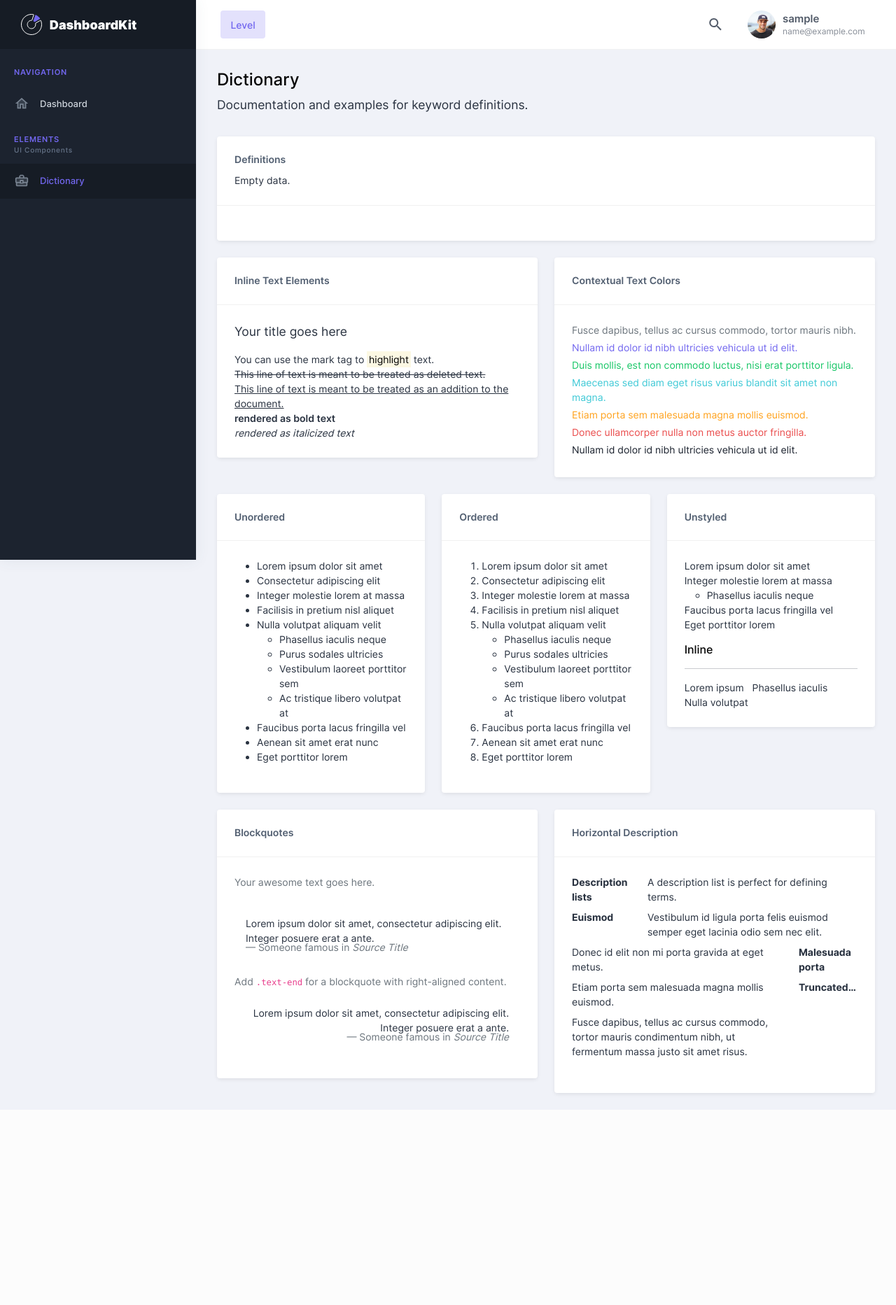
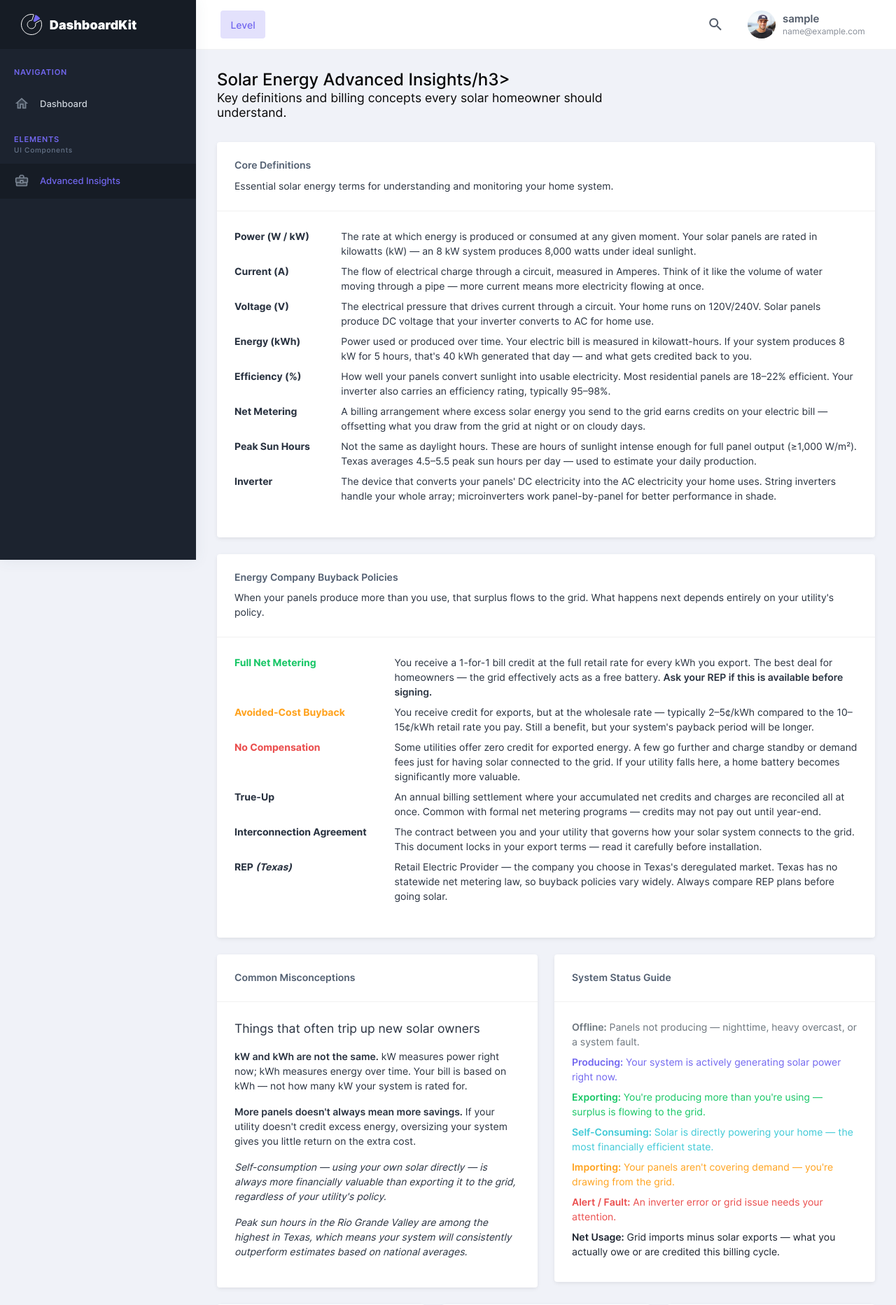
Before and after one commit to AralynnN06/solarMonitor1.0, a Django app: page /bc_typography.html in a window 1280 px wide. Shown: the top 1865 px of the page at 70% size. Before the commit the page ends 1569 px from the top, so only its background shows below. Run offline with Django 5.2, Linux system fonts and the light colour scheme; the visitor is signed in with stand-in values (Sample User, id 1); some libraries are stand-ins or nearby versions.

Commit message:
Altered the title of the Insights page on the side bar and then redid the entire Insights page to give users more information

```diff
--- a/solar_project/dashboard/templates/home/bc_typography.html
+++ b/solar_project/dashboard/templates/home/bc_typography.html
@@ -1,6 +1,6 @@
 {% extends "layouts/base.html" %}
 
-{% block title %} Typography {% endblock %}
+{% block title %} Solar Dictionary {% endblock %}
 
 <!-- Specific CSS goes HERE -->
 {% block stylesheets %}{% endblock stylesheets %}
@@ -13,222 +13,221 @@
 			<!-- [ Main Content ] start -->
 			<div class="row mb-3">
 				<div class="col-md-8">
-					<h3>Dictionary</h3>
-					<p class="lead">Documentation and examples for keyword definitions.</p>
+					<h3>Solar Energy Advanced Insights/h3>
+					<p class="lead">Key definitions and billing concepts every solar homeowner should understand.</p>
 				</div>
 			</div>
 			<div class="row">
 				<!-- [ Typography ] start -->
+
+				<!-- Core Definitions — dl layout is purpose-built for term/definition pairs -->
 				<div class="col-sm-12">
 					<div class="card">
 						<div class="card-header">
-							<h5>Definitions</h5>
-							<p>Empty data.</p>
+							<h5>Core Definitions</h5>
+							<p>Essential solar energy terms for understanding and monitoring your home system.</p>
 						</div>
 						<div class="card-body">
-							<!-- <h1>h1. Heading</h1>
-							<div class="clearfix"></div>
-							<h2>h2. Heading</h2>
-							<div class="clearfix"></div>
-							<h3>This is a H3</h3>
-							<div class="clearfix"></div>
-							<h4>This is a H4</h4>
-							<div class="clearfix"></div>
-							<h5>This is a H5</h5>
-							<div class="clearfix"></div>
-							<h6>This is a H6</h6> -->
+							<dl class="dl-horizontal row">
+								<dt class="col-sm-2">Power (W / kW)</dt>
+								<dd class="col-sm-10">The rate at which energy is produced or consumed at any given moment. Your solar panels are rated in kilowatts (kW) — an 8 kW system produces 8,000 watts under ideal sunlight.</dd>
+
+								<dt class="col-sm-2">Current (A)</dt>
+								<dd class="col-sm-10">The flow of electrical charge through a circuit, measured in Amperes. Think of it like the volume of water moving through a pipe — more current means more electricity flowing at once.</dd>
+
+								<dt class="col-sm-2">Voltage (V)</dt>
+								<dd class="col-sm-10">The electrical pressure that drives current through a circuit. Your home runs on 120V/240V. Solar panels produce DC voltage that your inverter converts to AC for home use.</dd>
+
+								<dt class="col-sm-2">Energy (kWh)</dt>
+								<dd class="col-sm-10">Power used or produced over time. Your electric bill is measured in kilowatt-hours. If your system produces 8 kW for 5 hours, that's 40 kWh generated that day — and what gets credited back to you.</dd>
+
+								<dt class="col-sm-2">Efficiency (%)</dt>
+								<dd class="col-sm-10">How well your panels convert sunlight into usable electricity. Most residential panels are 18–22% efficient. Your inverter also carries an efficiency rating, typically 95–98%.</dd>
+
+								<dt class="col-sm-2">Net Metering</dt>
+								<dd class="col-sm-10">A billing arrangement where excess solar energy you send to the grid earns credits on your electric bill — offsetting what you draw from the grid at night or on cloudy days.</dd>
+
+								<dt class="col-sm-2">Peak Sun Hours</dt>
+								<dd class="col-sm-10">Not the same as daylight hours. These are hours of sunlight intense enough for full panel output (≥1,000 W/m²). Texas averages 4.5–5.5 peak sun hours per day — used to estimate your daily production.</dd>
+
+								<dt class="col-sm-2">Inverter</dt>
+								<dd class="col-sm-10">The device that converts your panels' DC electricity into the AC electricity your home uses. String inverters handle your whole array; microinverters work panel-by-panel for better performance in shade.</dd>
+							</dl>
 						</div>
 					</div>
 				</div>
-				<!-- <div class="col-sm-12">
+
+				<!-- Buyback Policies — contextual colors used sparingly on labels only -->
+				<div class="col-sm-12">
 					<div class="card">
 						<div class="card-header">
-							<h5>Display Headings</h5>
+							<h5>Energy Company Buyback Policies</h5>
+							<p>When your panels produce more than you use, that surplus flows to the grid. What happens next depends entirely on your utility's policy.</p>
 						</div>
 						<div class="card-body">
-							<h1 class="display-1">Display 1</h1>
-							<h1 class="display-2">Display 2</h1>
-							<h1 class="display-3">Display 3</h1>
-							<h1 class="display-4">Display 4</h1>
-							<h1 class="display-5">Display 5</h1>
-							<h1 class="display-6">Display 6</h1>
+							<dl class="dl-horizontal row">
+								<dt class="col-sm-3"><span class="text-success">Full Net Metering</span></dt>
+								<dd class="col-sm-9">You receive a 1-for-1 bill credit at the full retail rate for every kWh you export. The best deal for homeowners — the grid effectively acts as a free battery. <strong>Ask your REP if this is available before signing.</strong></dd>
+
+								<dt class="col-sm-3"><span class="text-warning">Avoided-Cost Buyback</span></dt>
+								<dd class="col-sm-9">You receive credit for exports, but at the wholesale rate — typically 2–5¢/kWh compared to the 10–15¢/kWh retail rate you pay. Still a benefit, but your system's payback period will be longer.</dd>
+
+								<dt class="col-sm-3"><span class="text-danger">No Compensation</span></dt>
+								<dd class="col-sm-9">Some utilities offer zero credit for exported energy. A few go further and charge standby or demand fees just for having solar connected to the grid. If your utility falls here, a home battery becomes significantly more valuable.</dd>
+
+								<dt class="col-sm-3">True-Up</dt>
+								<dd class="col-sm-9">An annual billing settlement where your accumulated net credits and charges are reconciled all at once. Common with formal net metering programs — credits may not pay out until year-end.</dd>
+
+								<dt class="col-sm-3">Interconnection Agreement</dt>
+								<dd class="col-sm-9">The contract between you and your utility that governs how your solar system connects to the grid. This document locks in your export terms — read it carefully before installation.</dd>
+
+								<dt class="col-sm-3">REP <em>(Texas)</em></dt>
+								<dd class="col-sm-9">Retail Electric Provider — the company you choose in Texas's deregulated market. Texas has no statewide net metering law, so buyback policies vary widely. Always compare REP plans before going solar.</dd>
+							</dl>
 						</div>
 					</div>
-				</div> -->
+				</div>
+
+				<!-- Common Misconceptions — strong/em only, no strikethrough or underline -->
 				<div class="col-md-6">
 					<div class="card">
 						<div class="card-header">
-							<h5>Inline Text Elements</h5>
+							<h5>Common Misconceptions</h5>
 						</div>
 						<div class="card-body">
-							<p class="lead m-t-0">Your title goes here</p>
-							You can use the mark tag to
-							<mark>highlight</mark> text.
-							<br>
-							<del>This line of text is meant to be treated as deleted text.</del>
-							<br>
-							<ins>This line of text is meant to be treated as an addition to the document.</ins>
-							<br>
-							<strong>rendered as bold text</strong>
-							<br>
-							<em>rendered as italicized text</em>
+							<p class="lead m-t-0">Things that often trip up new solar owners</p>
+							<p><strong>kW and kWh are not the same.</strong> kW measures power right now; kWh measures energy over time. Your bill is based on kWh — not how many kW your system is rated for.</p>
+							<p><strong>More panels doesn't always mean more savings.</strong> If your utility doesn't credit excess energy, oversizing your system gives you little return on the extra cost.</p>
+							<p><em>Self-consumption — using your own solar directly — is always more financially valuable than exporting it to the grid, regardless of your utility's policy.</em></p>
+							<p><em>Peak sun hours in the Rio Grande Valley are among the highest in Texas, which means your system will consistently outperform estimates based on national averages.</em></p>
 						</div>
 					</div>
 				</div>
+
+				<!-- System Status Guide — contextual colors used appropriately here -->
 				<div class="col-md-6">
 					<div class="card">
 						<div class="card-header">
-							<h5>Contextual Text Colors</h5>
+							<h5>System Status Guide</h5>
 						</div>
 						<div class="card-body">
-							<p class="text-muted mb-1">
-								Fusce dapibus, tellus ac cursus commodo, tortor mauris nibh.
+							<p class="text-muted mb-2">
+								<strong>Offline:</strong> Panels not producing — nighttime, heavy overcast, or a system fault.
 							</p>
-							<p class="text-primary mb-1">
-								Nullam id dolor id nibh ultricies vehicula ut id elit.
+							<p class="text-primary mb-2">
+								<strong>Producing:</strong> Your system is actively generating solar power right now.
 							</p>
-							<p class="text-success mb-1">
-								Duis mollis, est non commodo luctus, nisi erat porttitor ligula.
+							<p class="text-success mb-2">
+								<strong>Exporting:</strong> You're producing more than you're using — surplus is flowing to the grid.
 							</p>
-							<p class="text-info mb-1">
-								Maecenas sed diam eget risus varius blandit sit amet non magna.
+							<p class="text-info mb-2">
+								<strong>Self-Consuming:</strong> Solar is directly powering your home — the most financially efficient state.
 							</p>
-							<p class="text-warning mb-1">
-								Etiam porta sem malesuada magna mollis euismod.
+							<p class="text-warning mb-2">
+								<strong>Importing:</strong> Your panels aren't covering demand — you're drawing from the grid.
 							</p>
-							<p class="text-danger mb-1">
-								Donec ullamcorper nulla non metus auctor fringilla.
+							<p class="text-danger mb-2">
+								<strong>Alert / Fault:</strong> An inverter error or grid issue needs your attention.
 							</p>
-							<p class="text-dark mb-1">
-								Nullam id dolor id nibh ultricies vehicula ut id elit.
+							<p class="text-dark mb-2">
+								<strong>Net Usage:</strong> Grid imports minus solar exports — what you actually owe or are credited this billing cycle.
 							</p>
 						</div>
 					</div>
 				</div>
+
+				<!-- Questions to Ask -->
 				<div class="col-md-6 col-lg-4">
 					<div class="card">
 						<div class="card-header">
-							<h5>Unordered</h5>
+							<h5>Questions to Ask Your Utility</h5>
 						</div>
 						<div class="card-body">
 							<ul>
-								<li>Lorem ipsum dolor sit amet</li>
-								<li>Consectetur adipiscing elit</li>
-								<li>Integer molestie lorem at massa</li>
-								<li>Facilisis in pretium nisl aliquet</li>
-								<li>Nulla volutpat aliquam velit
+								<li>Do you offer net metering — at retail or wholesale rate?</li>
+								<li>Do unused credits roll over month to month?
 									<ul>
-										<li>Phasellus iaculis neque</li>
-										<li>Purus sodales ultricies</li>
-										<li>Vestibulum laoreet porttitor sem</li>
-										<li>Ac tristique libero volutpat at</li>
+										<li>Or do they expire at month-end?</li>
+										<li>Is there an annual true-up settlement?</li>
+										<li>What happens to leftover credits at year-end?</li>
 									</ul>
 								</li>
-								<li>Faucibus porta lacus fringilla vel</li>
-								<li>Aenean sit amet erat nunc</li>
-								<li>Eget porttitor lorem</li>
+								<li>Are there standby, demand, or interconnection fees for solar customers?</li>
+								<li>Is your buyback policy locked in or subject to change?</li>
+								<li>Do you offer time-of-use rates that reward battery discharge at night?</li>
 							</ul>
 						</div>
 					</div>
 				</div>
+
+				<!-- Financial Priority -->
 				<div class="col-md-6 col-lg-4">
 					<div class="card">
 						<div class="card-header">
-							<h5>Ordered</h5>
+							<h5>Financial Priority Order</h5>
 						</div>
 						<div class="card-body">
 							<ol>
-								<li>Lorem ipsum dolor sit amet</li>
-								<li>Consectetur adipiscing elit</li>
-								<li>Integer molestie lorem at massa</li>
-								<li>Facilisis in pretium nisl aliquet</li>
-								<li>Nulla volutpat aliquam velit
-									<ul>
-										<li>Phasellus iaculis neque</li>
-										<li>Purus sodales ultricies</li>
-										<li>Vestibulum laoreet porttitor sem</li>
-										<li>Ac tristique libero volutpat at</li>
-									</ul>
-								</li>
-								<li>Faucibus porta lacus fringilla vel</li>
-								<li>Aenean sit amet erat nunc</li>
-								<li>Eget porttitor lorem</li>
+								<li>Use your solar energy yourself (self-consumption)</li>
+								<li>Store excess in a home battery if available</li>
+								<li>Export to the grid only after the above</li>
+								<li>Confirm your REP offers a solar buyback plan</li>
+								<li>Compare their buyback rate vs. your retail rate</li>
+								<li>Review your interconnection agreement carefully</li>
+								<li>Reassess your plan if your utility's policy changes</li>
 							</ol>
 						</div>
 					</div>
 				</div>
+
+				<!-- Texas Fast Facts -->
 				<div class="col-md-12 col-lg-4">
 					<div class="card">
 						<div class="card-header">
-							<h5>Unstyled</h5>
+							<h5>Texas Solar Fast Facts</h5>
 						</div>
 						<div class="card-body">
 							<ul class="list-unstyled">
-								<li>Lorem ipsum dolor sit amet</li>
-								<li>Integer molestie lorem at massa
+								<li>Texas has no statewide net metering mandate</li>
+								<li>ERCOT operates Texas's independent power grid
 									<ul>
-										<li>Phasellus iaculis neque</li>
+										<li>Deregulated — you choose your own REP</li>
 									</ul>
 								</li>
-								<li>Faucibus porta lacus fringilla vel</li>
-								<li>Eget porttitor lorem</li>
+								<li>Solar-added home value is property-tax exempt in Texas</li>
+								<li>Federal Investment Tax Credit (ITC) is currently 30%</li>
 							</ul>
-							<h5>Inline</h5>
+							<h5>Key Terms</h5>
 							<hr>
 							<ul class="list-inline m-b-0">
-								<li class="list-inline-item">Lorem ipsum</li>
-								<li class="list-inline-item">Phasellus iaculis</li>
-								<li class="list-inline-item">Nulla volutpat</li>
+								<li class="list-inline-item">kWh</li>
+								<li class="list-inline-item">Net Metering</li>
+								<li class="list-inline-item">Buyback Rate</li>
+								<li class="list-inline-item">True-Up</li>
+								<li class="list-inline-item">REP</li>
 							</ul>
 						</div>
 					</div>
 				</div>
-				<div class="col-md-6">
+
+				<!-- Closing Advice -->
+				<div class="col-md-12">
 					<div class="card">
 						<div class="card-header">
-							<h5>Blockquotes</h5>
+							<h5>The Bottom Line</h5>
 						</div>
 						<div class="card-body">
-							<p class="text-muted m-b-30">
-								Your awesome text goes here.
+							<p class="text-muted">
+								The financial return of your solar system comes down to two things: how much you produce, and how much of that production you're actually compensated for. Understanding your utility's policy — before you sign anything — is just as important as choosing the right panels.
 							</p>
 							<blockquote class="blockquote">
-								<p class="mb-2">Lorem ipsum dolor sit amet, consectetur adipiscing elit. Integer posuere erat a ante.</p>
-								<footer class="blockquote-footer">Someone famous in <cite title="Source Title">Source Title</cite></footer>
-							</blockquote>
-							<p class="text-muted m-b-15 m-t-20">
-								Add <code>.text-end</code> for a blockquote with right-aligned content.
-							</p>
-							<blockquote class="blockquote text-end">
-								<p class="mb-2">Lorem ipsum dolor sit amet, consectetur adipiscing elit. Integer posuere erat a ante.</p>
-								<footer class="blockquote-footer">Someone famous in <cite title="Source Title">Source Title</cite></footer>
+								<p class="mb-2">The best solar investment isn't always the biggest system — it's the right-sized system paired with the best available buyback policy in your area.</p>
+								<footer class="blockquote-footer">Common guidance from <cite title="Solar Financial Advisors">Solar Financial Advisors</cite></footer>
 							</blockquote>
 						</div>
 					</div>
 				</div>
-				<div class="col-md-6">
-					<div class="card">
-						<div class="card-header">
-							<h5>Horizontal Description</h5>
-						</div>
-						<div class="card-body">
-							<dl class="dl-horizontal row">
-								<dt class="col-sm-3">Description lists</dt>
-								<dd class="col-sm-9">A description list is perfect for defining terms.</dd>
 
-								<dt class="col-sm-3">Euismod</dt>
-								<dd class="col-sm-9">Vestibulum id ligula porta felis euismod semper eget lacinia odio sem nec elit.</dd>
-								<dd class="col-sm-9">Donec id elit non mi porta gravida at eget metus.</dd>
-
-								<dt class="col-sm-3">Malesuada porta</dt>
-								<dd class="col-sm-9">Etiam porta sem malesuada magna mollis euismod.</dd>
-
-								<dt class="col-sm-3 text-truncate">Truncated term is truncated</dt>
-								<dd class="col-sm-9">Fusce dapibus, tellus ac cursus commodo, tortor mauris condimentum nibh, ut fermentum massa justo sit amet risus.</dd>
-							</dl>
-						</div>
-					</div>
-				</div>
 				<!-- [ Typography ] end -->
 			</div>
 			<!-- [ Main Content ] end -->
--- a/solar_project/dashboard/templates/includes/sidebar.html
+++ b/solar_project/dashboard/templates/includes/sidebar.html
@@ -21,7 +21,7 @@
 						<span>UI Components</span>
 					</li>
 					<li class="pc-item">
-						<a href="/bc_typography.html" class="pc-link "><span class="pc-micon"><i class="material-icons-two-tone">business_center</i></span><span class="pc-mtext">Dictionary</span></a>
+						<a href="/bc_typography.html" class="pc-link "><span class="pc-micon"><i class="material-icons-two-tone">business_center</i></span><span class="pc-mtext">Advanced Insights</span></a>
 					</li>
 					<!-- <li class="pc-item">
 						<a href="/icon-feather.html" class="pc-link "><span class="pc-micon"><i class="material-icons-two-tone">history_edu</i></span><span class="pc-mtext">Icons</span></a>
```
